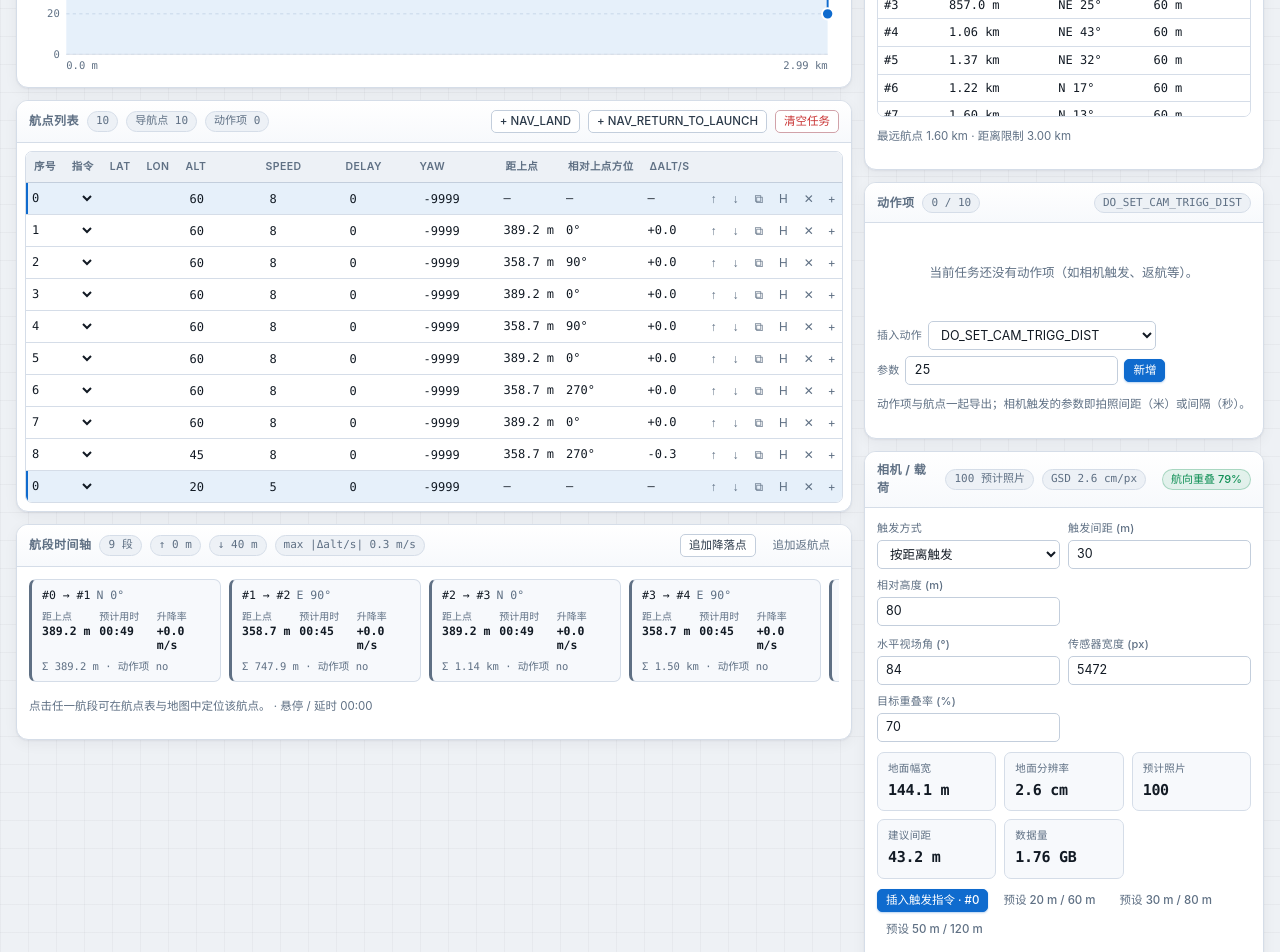
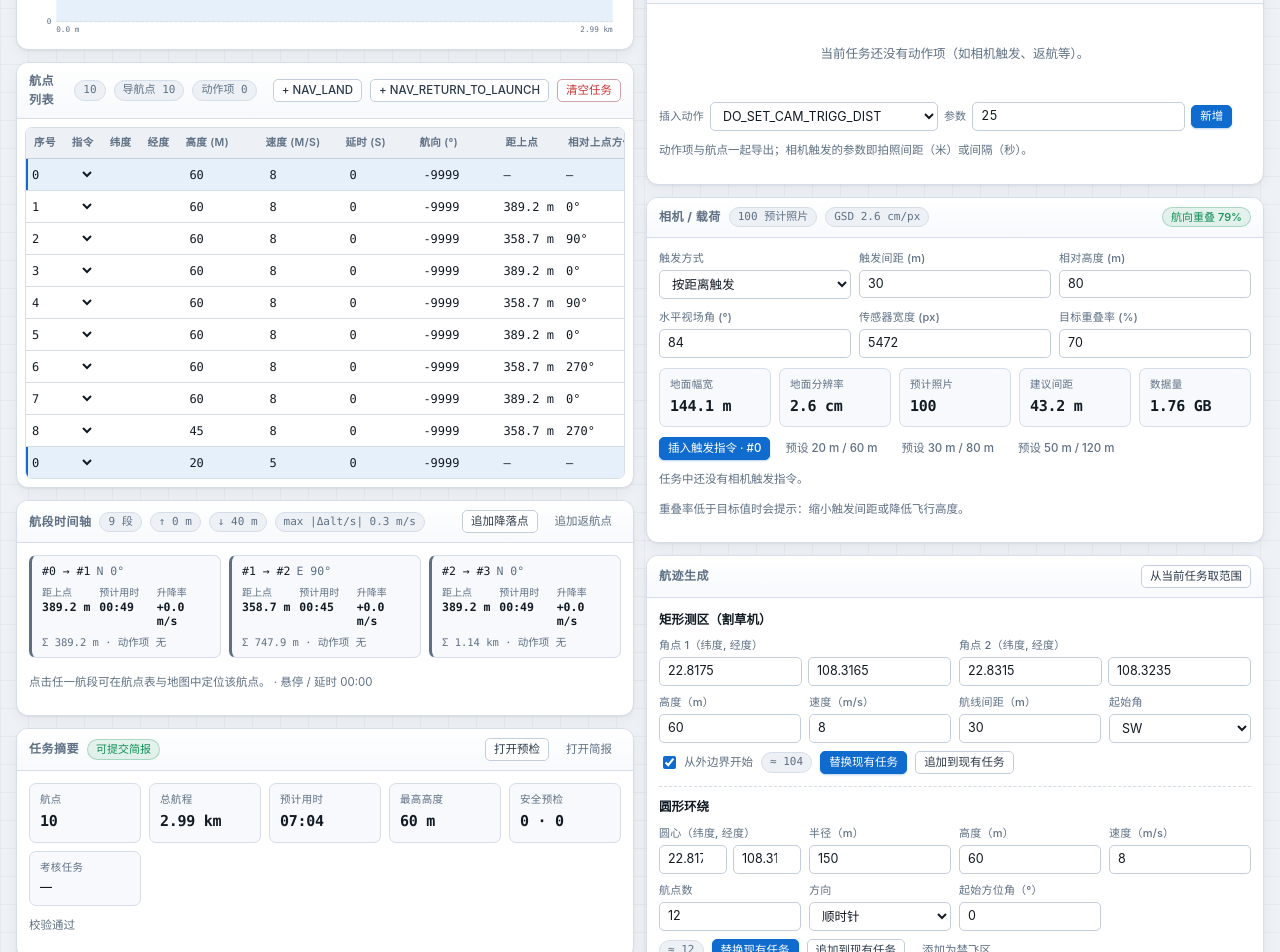
Before and after one commit to TianHengZhuang/mavplan-web, a Vue app: page /#/ in a window 1280 px wide. Shown: the part 1000-1952 px from the top of the page. Built offline with nearby package versions, Linux system fonts and the light colour scheme.

Commit message:
fix(v1.10.1): equal editor columns, mission summary card, localize side-panel labels

```diff
--- a/package.json
+++ b/package.json
@@ -1,7 +1,7 @@
 {
   "name": "mavplan-web",
   "private": true,
-  "version": "1.10.0",
+  "version": "1.10.1",
   "type": "module",
   "description": "Offline-capable web console for mavplan: mission editor, pattern generator, preflight console and report viewer.",
   "scripts": {
--- a/src/components/ActionPanel.vue
+++ b/src/components/ActionPanel.vue
@@ -94,7 +94,7 @@ function insert(): void {
             <th>#</th>
             <th>{{ t('editor.command') }}</th>
             <th>{{ t('action.param') }}</th>
-            <th>Position</th>
+            <th>{{ t('action.position') }}</th>
             <th />
           </tr>
         </thead>
--- a/src/components/HomePanel.vue
+++ b/src/components/HomePanel.vue
@@ -87,11 +87,11 @@ function rtl(): void {
     <div class="panel-body">
       <div class="field-row">
         <div class="field">
-          <label>Latitude</label>
+          <label>{{ t('field.lat') }}</label>
           <input v-model.number="lat" type="number" step="0.000001" />
         </div>
         <div class="field">
-          <label>Longitude</label>
+          <label>{{ t('field.lon') }}</label>
           <input v-model.number="lon" type="number" step="0.000001" />
         </div>
         <div class="field">
--- /dev/null
+++ b/src/components/MissionSummary.vue
@@ -0,0 +1,85 @@
+<script setup lang="ts">
+/**
+ * Compact mission readiness card for the editor left column — fills the
+ * vertical gap under the timeline with the same numbers the dashboard uses.
+ */
+import { computed } from 'vue'
+import { RouterLink } from 'vue-router'
+import { formatDistance, formatDuration } from '../core/geo'
+import { t } from '../core/i18n'
+import { useMissionStore } from '../stores/mission'
+import { useSettingsStore } from '../stores/settings'
+
+const store = useMissionStore()
+const settings = useSettingsStore()
+
+const altitudeOk = computed(
+  () => store.waypoints.filter((wp) => wp.alt > settings.params.maxAltitudeM).length
+)
+const zoneCount = computed(() => settings.zones.length)
+const taskName = computed(() => settings.taskBrief?.name ?? '')
+</script>
+
+<template>
+  <div class="panel">
+    <div class="panel-head">
+      <h3>{{ t('summary.title') }}</h3>
+      <span class="badge" :class="store.issues.length ? 'warning' : 'ok'">
+        {{ store.issues.length ? t('summary.needFix', { n: store.issues.length }) : t('summary.ready') }}
+      </span>
+      <div class="header-spacer" style="flex: 1" />
+      <RouterLink class="btn small" to="/preflight">{{ t('summary.openPreflight') }}</RouterLink>
+      <RouterLink class="btn small ghost" to="/report">{{ t('summary.openReport') }}</RouterLink>
+    </div>
+    <div class="panel-body">
+      <div class="stats">
+        <div class="stat">
+          <div class="label">{{ t('editor.waypointCount') }}</div>
+          <div class="value">{{ store.stats.count }}</div>
+        </div>
+        <div class="stat">
+          <div class="label">{{ t('editor.totalDistance') }}</div>
+          <div class="value">{{ formatDistance(store.stats.distanceM) }}</div>
+        </div>
+        <div class="stat">
+          <div class="label">{{ t('editor.estimatedDuration') }}</div>
+          <div class="value">{{ formatDuration(store.stats.durationS) }}</div>
+        </div>
+        <div class="stat">
+          <div class="label">{{ t('editor.maxAltitude') }}</div>
+          <div class="value">{{ store.stats.maxAltitudeM.toFixed(0) }} m</div>
+        </div>
+        <div class="stat">
+          <div class="label">{{ t('nav.preflight') }}</div>
+          <div class="value">{{ zoneCount }} · {{ altitudeOk }}</div>
+        </div>
+        <div class="stat">
+          <div class="label">{{ t('task.brief') }}</div>
+          <div class="value short">{{ taskName || '—' }}</div>
+        </div>
+      </div>
+      <div v-if="store.issues.length" class="issues">
+        <div v-for="(issue, index) in store.issues.slice(0, 4)" :key="index" class="finding warning">
+          <span class="mono">#{{ index + 1 }}</span>
+          <span>{{ issue }}</span>
+        </div>
+      </div>
+      <p v-else class="hint">{{ t('dashboard.noIssues') }}</p>
+    </div>
+  </div>
+</template>
+
+<style scoped>
+.issues {
+  margin-top: 10px;
+  display: flex;
+  flex-direction: column;
+  gap: 6px;
+}
+
+.value.short {
+  font-size: 12px;
+  font-family: inherit;
+  font-weight: 550;
+}
+</style>
--- a/src/components/MissionTimeline.vue
+++ b/src/components/MissionTimeline.vue
@@ -102,7 +102,7 @@ function focus(seq: number): void {
           </span>
           <span class="foot mono">
             Σ {{ formatDistance(leg.cumulativeM) }} · {{ t('editor.actionItem') }}
-            {{ store.waypoints[leg.index] && !isNavigable(store.waypoints[leg.index].command) ? 'yes' : 'no' }}
+            {{ store.waypoints[leg.index] && !isNavigable(store.waypoints[leg.index].command) ? t('common.yes') : t('common.no') }}
           </span>
         </button>
       </div>
--- a/src/components/PreflightPanel.vue
+++ b/src/components/PreflightPanel.vue
@@ -266,13 +266,13 @@ function pick(item: CheckItem): void {
                   :value="zone.name"
                   @input="settings.updateZone(zone.id, { name: ($event.target as HTMLInputElement).value })"
                 />
-                <span class="badge muted mono">{{ zone.kind }}</span>
+                <span class="badge muted mono">{{ zone.kind === 'circle' ? t('preflight.addCircleZone') : t('preflight.addPolygonZone') }}</span>
                 <button class="icon-btn" type="button" @click="settings.removeZone(zone.id)">✕</button>
               </div>
 
               <div v-if="zone.kind === 'circle'" class="field-row">
                 <div class="field">
-                  <label>Lat</label>
+                  <label>{{ t('field.lat') }}</label>
                   <input
                     type="number"
                     step="0.000001"
@@ -281,7 +281,7 @@ function pick(item: CheckItem): void {
                   />
                 </div>
                 <div class="field">
-                  <label>Lon</label>
+                  <label>{{ t('field.lon') }}</label>
                   <input
                     type="number"
                     step="0.000001"
--- a/src/components/WaypointTable.vue
+++ b/src/components/WaypointTable.vue
@@ -87,12 +87,12 @@ function climbRate(seq: number): string {
             <tr>
               <th>{{ t('editor.seq') }}</th>
               <th>{{ t('editor.command') }}</th>
-              <th>Lat</th>
-              <th>Lon</th>
-              <th>Alt</th>
-              <th>Speed</th>
-              <th>Delay</th>
-              <th>Yaw</th>
+              <th>{{ t('field.lat') }}</th>
+              <th>{{ t('field.lon') }}</th>
+              <th>{{ t('field.alt') }}</th>
+              <th>{{ t('field.speed') }}</th>
+              <th>{{ t('field.delay') }}</th>
+              <th>{{ t('field.yaw') }}</th>
               <th>{{ t('editor.legDistance') }}</th>
               <th>{{ t('editor.bearingFromPrev') }}</th>
               <th>Δalt/s</th>
--- a/src/core/i18n.ts
+++ b/src/core/i18n.ts
@@ -55,6 +55,20 @@ const MESSAGES: Record<Locale, Record<string, string>> = {
     'report.signDate': '日期',
     'report.footer': '本简报由 mavplan 控制台生成，用于飞行前讲解与归档。',
     'common.add': '新增',
+    'common.yes': '有',
+    'common.no': '无',
+    'field.lat': '纬度',
+    'field.lon': '经度',
+    'field.alt': '高度 (m)',
+    'field.speed': '速度 (m/s)',
+    'field.delay': '延时 (s)',
+    'field.yaw': '航向 (°)',
+    'action.position': '位置',
+    'summary.title': '任务摘要',
+    'summary.ready': '可提交简报',
+    'summary.needFix': '需要处理 {n} 项校验',
+    'summary.openPreflight': '打开预检',
+    'summary.openReport': '打开简报',
     'common.delete': '删除',
     'common.apply': '应用',
     'common.reset': '重置',
@@ -331,6 +345,20 @@ const MESSAGES: Record<Locale, Record<string, string>> = {
     'report.signDate': 'Date',
     'report.footer': 'Generated by the mavplan console for the pre-flight briefing and the mission file.',
     'common.add': 'Add',
+    'common.yes': 'Yes',
+    'common.no': 'No',
+    'field.lat': 'Lat',
+    'field.lon': 'Lon',
+    'field.alt': 'Alt (m)',
+    'field.speed': 'Speed (m/s)',
+    'field.delay': 'Delay (s)',
+    'field.yaw': 'Yaw (°)',
+    'action.position': 'Position',
+    'summary.title': 'Mission summary',
+    'summary.ready': 'Ready to brief',
+    'summary.needFix': '{n} validation issue(s)',
+    'summary.openPreflight': 'Open preflight',
+    'summary.openReport': 'Open report',
     'common.delete': 'Delete',
     'common.apply': 'Apply',
     'common.reset': 'Reset',
--- a/src/views/AboutView.vue
+++ b/src/views/AboutView.vue
@@ -44,7 +44,7 @@ const shortcuts = [
     <section class="panel">
       <div class="panel-head">
         <h3>{{ t('about.title') }}</h3>
-        <span class="badge muted mono">v1.10.0</span>
+        <span class="badge muted mono">v1.10.1</span>
         <span class="badge muted mono">MIT</span>
       </div>
       <div class="panel-body">
--- a/src/views/EditorView.vue
+++ b/src/views/EditorView.vue
@@ -10,6 +10,7 @@ import CameraPanel from '../components/CameraPanel.vue'
 import HomePanel from '../components/HomePanel.vue'
 import MapCanvas from '../components/MapCanvas.vue'
 import MissionIO from '../components/MissionIO.vue'
+import MissionSummary from '../components/MissionSummary.vue'
 import MissionTimeline from '../components/MissionTimeline.vue'
 import PatternPanel from '../components/PatternPanel.vue'
 import PreflightPanel from '../components/PreflightPanel.vue'
@@ -135,6 +136,8 @@ function confirmClear(): void {
         <WaypointTable />
 
         <MissionTimeline />
+
+        <MissionSummary />
       </div>
 
       <div class="editor-col side">
@@ -177,7 +180,7 @@ function confirmClear(): void {
 
 .editor-grid {
   display: grid;
-  grid-template-columns: minmax(0, 1fr) minmax(340px, 400px);
+  grid-template-columns: minmax(0, 1fr) minmax(0, 1fr);
   gap: 12px;
   align-items: start;
 }
```
Also changed, not shown: 1 other file (tests, documents, lock files or other folders).
